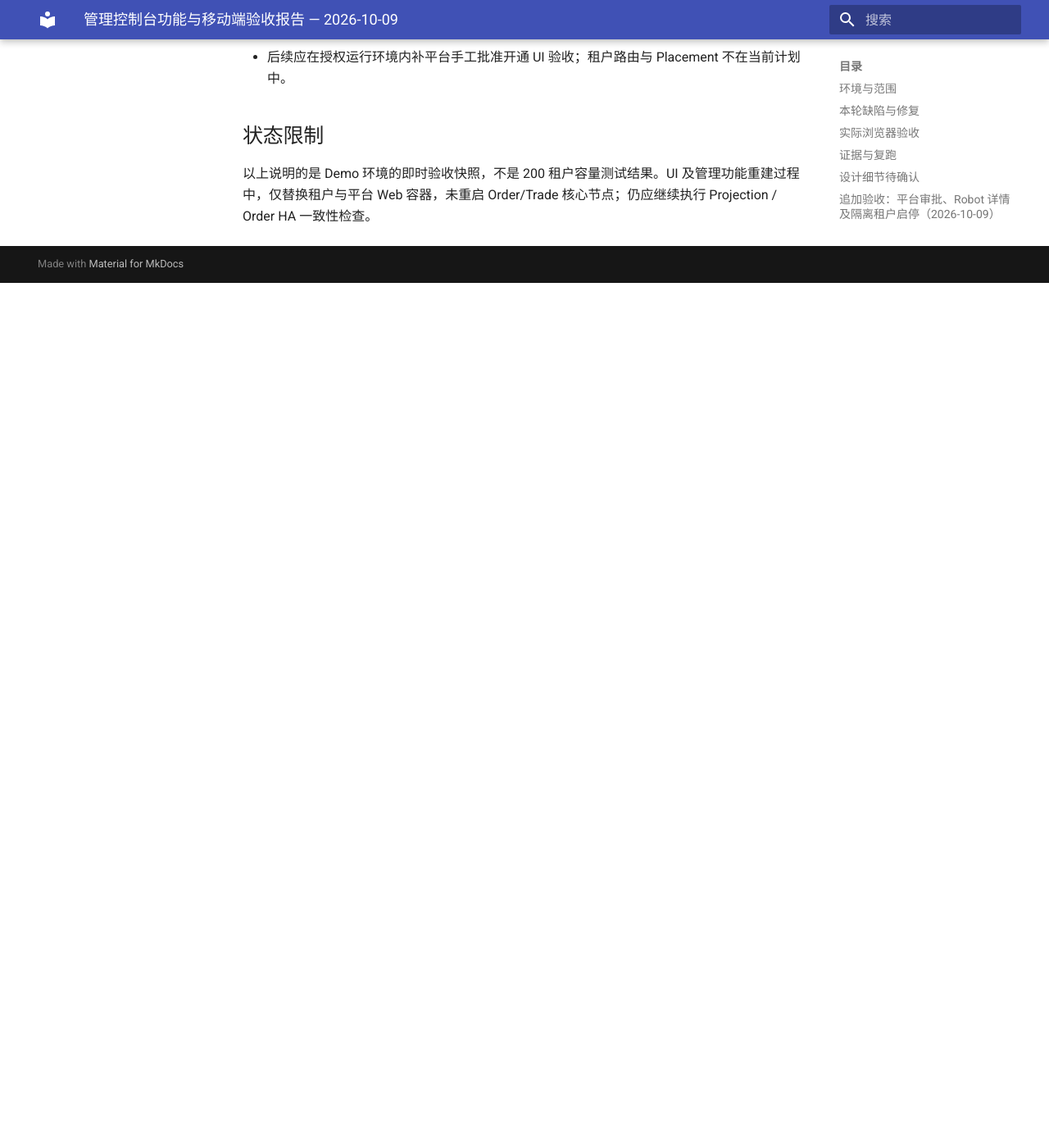
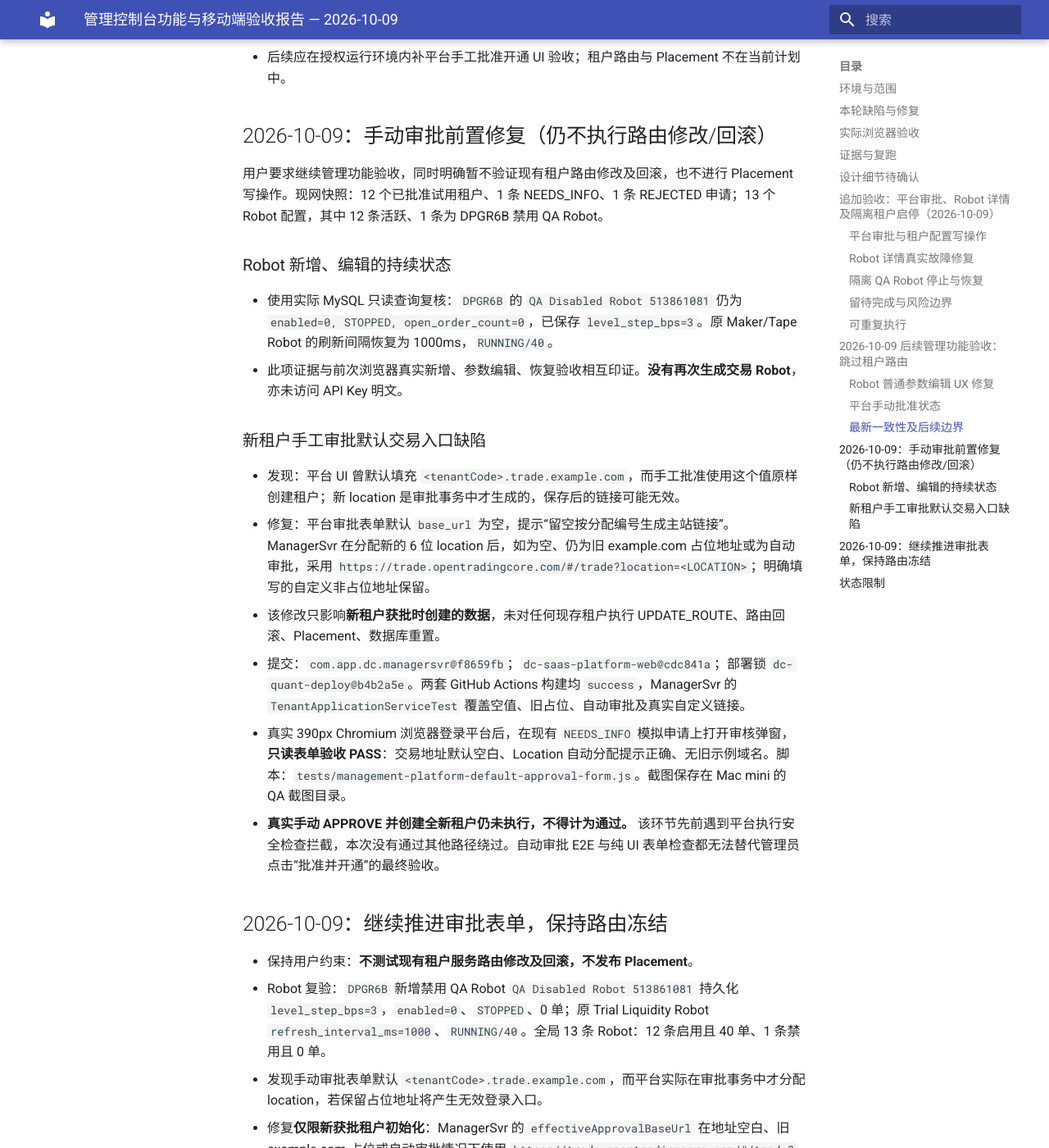
Before and after one commit to bliplink/dc-quant-deploy, an MkDocs documentation site: the page built from docs/MANAGEMENT_MOBILE_ACCEPTANCE_20261009.zh-CN.md, in a window 1280 px wide and 1400 px high, scrolled down 5291 px. Shown: the whole window at 82% size. Built offline with MkDocs 1.6.1 and Material for MkDocs 9.7.7, drawn with Linux system fonts in a browser that asks for light colours; before the commit the page ends 5636 px from its top, so only the background shows below that; some of the changed text lies outside the part shown.

Commit message:
docs(qa): record manual approval defaults and mobile regression

```diff
--- a/docs/MANAGEMENT_MOBILE_ACCEPTANCE_20261009.zh-CN.md
+++ b/docs/MANAGEMENT_MOBILE_ACCEPTANCE_20261009.zh-CN.md
@@ -133,6 +133,36 @@
 - Projection `orphan_mutations=0`，Trade/Order watermark mismatch 均为 `0`；Order HA 快照与分区状态检查 PASS。
 - 后续应在授权运行环境内补平台手工批准开通 UI 验收；租户路由与 Placement 不在当前计划中。
 
+## 2026-10-09：手动审批前置修复（仍不执行路由修改/回滚）
+
+用户要求继续管理功能验收，同时明确暂不验证现有租户路由修改及回滚，也不进行 Placement 写操作。现网快照：12 个已批准试用租户、1 条 NEEDS_INFO、1 条 REJECTED 申请；13 个 Robot 配置，其中 12 条活跃、1 条为 DPGR6B 禁用 QA Robot。
+
+### Robot 新增、编辑的持续状态
+
+- 使用实际 MySQL 只读查询复核：`DPGR6B` 的 `QA Disabled Robot 513861081` 仍为 `enabled=0, STOPPED, open_order_count=0`，已保存 `level_step_bps=3`。原 Maker/Tape Robot 的刷新间隔恢复为 1000ms，`RUNNING/40`。
+- 此项证据与前次浏览器真实新增、参数编辑、恢复验收相互印证。**没有再次生成交易 Robot**，亦未访问 API Key 明文。
+
+### 新租户手工审批默认交易入口缺陷
+
+- 发现：平台 UI 曾默认填充 `<tenantCode>.trade.example.com`，而手工批准使用这个值原样创建租户；新 location 是审批事务中才生成的，保存后的链接可能无效。
+- 修复：平台审批表单默认 `base_url` 为空，提示“留空按分配编号生成主站链接”。ManagerSvr 在分配新的 6 位 location 后，如为空、仍为旧 example.com 占位地址或为自动审批，采用 `https://trade.opentradingcore.com/#/trade?location=<LOCATION>`；明确填写的自定义非占位地址保留。
+- 该修改只影响**新租户获批时创建的数据**，未对任何现存租户执行 UPDATE_ROUTE、路由回滚、Placement、数据库重置。
+- 提交：`com.app.dc.managersvr@f8659fb`；`dc-saas-platform-web@cdc841a`；部署锁 `dc-quant-deploy@b4b2a5e`。两套 GitHub Actions 构建均 `success`，ManagerSvr 的 `TenantApplicationServiceTest` 覆盖空值、旧占位、自动审批及真实自定义链接。
+- 真实 390px Chromium 浏览器登录平台后，在现有 `NEEDS_INFO` 模拟申请上打开审核弹窗，**只读表单验收 PASS**：交易地址默认空白、Location 自动分配提示正确、无旧示例域名。脚本：`tests/management-platform-default-approval-form.js`。截图保存在 Mac mini 的 QA 截图目录。
+- **真实手动 APPROVE 并创建全新租户仍未执行，不得计为通过。** 该环节先前遇到平台执行安全检查拦截，本次没有通过其他路径绕过。自动审批 E2E 与纯 UI 表单检查都无法替代管理员点击“批准并开通”的最终验收。
+
+## 2026-10-09：继续推进审批表单，保持路由冻结
+
+- 保持用户约束：**不测试现有租户服务路由修改及回滚，不发布 Placement**。
+- Robot 复验：`DPGR6B` 新增禁用 QA Robot `QA Disabled Robot 513861081` 持久化 `level_step_bps=3`，`enabled=0`、`STOPPED`、0 单；原 Trial Liquidity Robot `refresh_interval_ms=1000`、`RUNNING/40`。全局 13 条 Robot：12 条启用且 40 单、1 条禁用且 0 单。
+- 发现手动审批表单默认 `<tenantCode>.trade.example.com`，而平台实际在审批事务中才分配 location，若保留占位地址将产生无效登录入口。
+- 修复**仅限新获批租户初始化**：ManagerSvr 的 `effectiveApprovalBaseUrl` 在地址空白、旧 example.com 占位或自动审批情况下使用 `https://trade.opentradingcore.com/#/trade?location=<新分配的6位编号>`，显式提供的真实自定义地址仍保留。平台审批 UI 默认地址改为空值，并提示留空自动生成。
+- 代码：`com.app.dc.managersvr@f8659fb`、`dc-saas-platform-web@cdc841a`；部署锁 `dc-quant-deploy@b4b2a5e`。两套 GitHub Actions `success`，ManagerSvr 已执行 `TenantApplicationServiceTest` 与 Robot 指标回归测试；正式镜像已更新、平台 Web Healthy、ManagerSvr 无重启。
+- 实际浏览器 `management-platform-default-approval-form.js` 只读表单检查 **PASS**：平台管理员登录，在已有测试申请上打开审批弹窗，`base_url` 和 `location` 均为空；没有点击批准，没有修改申请状态或创建新租户。
+- 发布后 UI 完整回归 **33/33 PASS**：租户 8 页 + 平台 3 页，390/768/1366px；字体与横向溢出检查通过。完整截图及 `qa-results.json` 位于 Mac mini `/Users/kong/.opentradingcore/dc-saas-runtime-fresh2-20261005/e2e-artifacts/management-qa-20261009/`。
+- 全局一致性：Robot 总数 13（12 RUNNING/40 + 1 STOPPED/0）、失败初始化任务 0、历史租户表中无 `trade.example.com` 链接、Projection orphan mutation 0、Trade/Order watermark mismatch 0、Order HA 快照一致。
+- **未通过的最后一项**：平台管理员真实 `APPROVE` 并开通新租户的完整 E2E。此前该执行步骤受到安全检查拦截，本次没有尝试绕过；代码单元测试、表单预检不等同于真实批准通过。
+
 ## 状态限制
 
 以上说明的是 Demo 环境的即时验收快照，不是 200 租户容量测试结果。UI 及管理功能重建过程中，仅替换租户与平台 Web 容器，未重启 Order/Trade 核心节点；仍应继续执行 Projection / Order HA 一致性检查。
```
Also changed, not shown: 1 other file.
